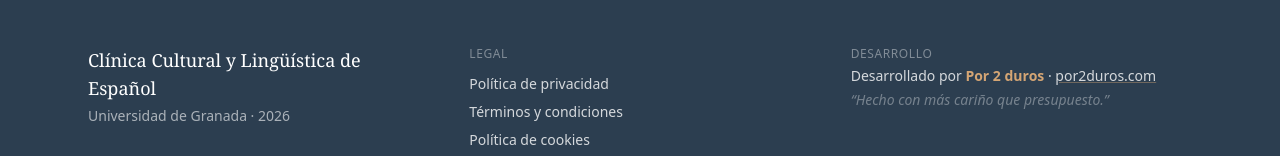
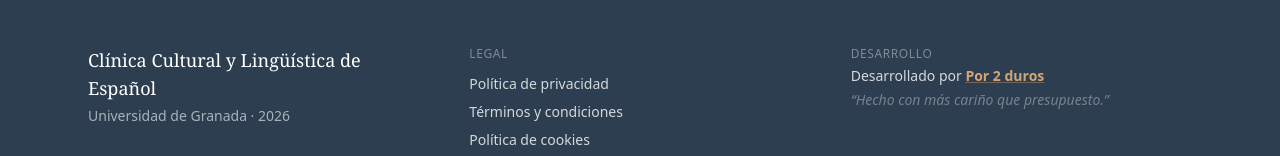
Before and after one commit to elcorreveidile/clinica-cultural, a Next.js app: page / in a window 1280 px wide. Shown: the part 3023-3179 px from the top of the page. Built offline with nearby package versions, Linux system fonts and the light colour scheme; no server answers.

Commit message:
fix(footer): ocultar la URL visible; el enlace queda en 'Por 2 duros'
https://claude.ai/code/session_01TTwPhsA5DpuD6NghTpvqTc

```diff
--- a/components/Footer.tsx
+++ b/components/Footer.tsx
@@ -69,8 +69,9 @@ export default function Footer() {
           >
             <span className="text-white/80 group-hover:text-white transition">
               Desarrollado por{' '}
-              <strong className="text-clinic-gold">Por 2 duros</strong> ·{' '}
-              <span className="underline decoration-clinic-gold/40">por2duros.com</span>
+              <strong className="text-clinic-gold underline decoration-clinic-gold/40">
+                Por 2 duros
+              </strong>
             </span>
             <span className="text-white/50 italic min-h-[1.25rem] opacity-70 group-hover:opacity-100 transition">
               “{frase}”
```
